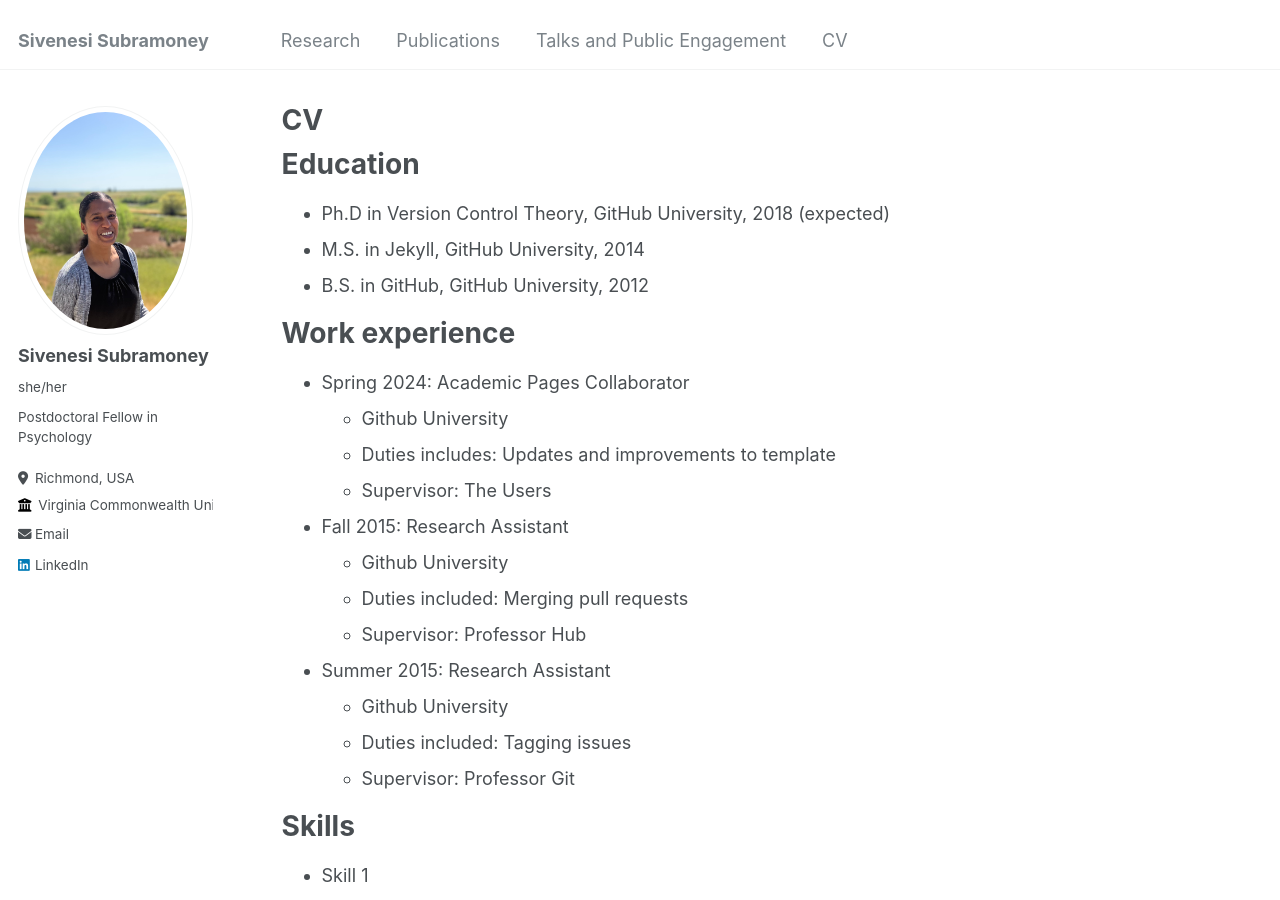
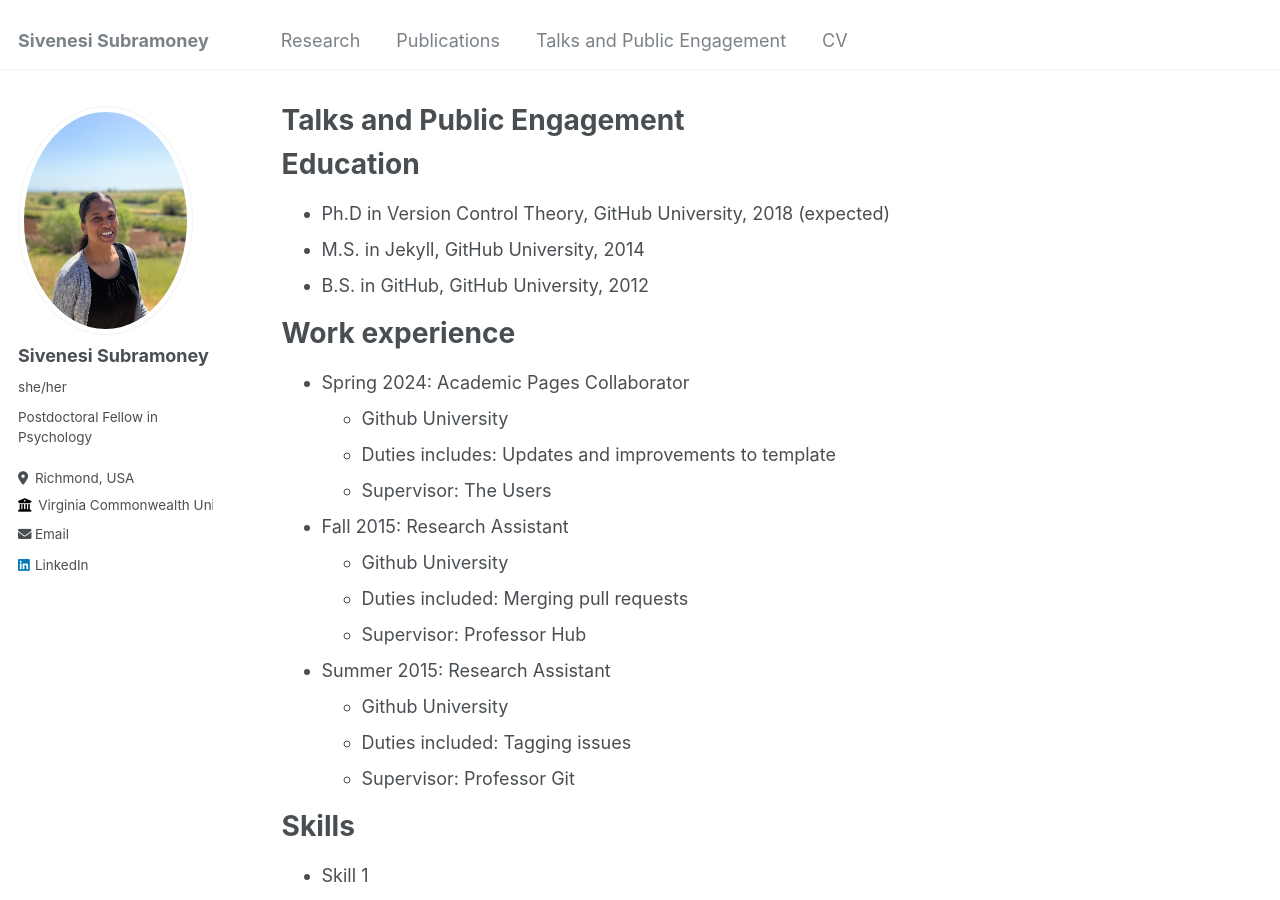
Before and after one commit to Sivenesi/Sivenesi.github.io, a Jekyll site: the page built from _pages/Talks.md, in a window 1280 px wide and 900 px high. Built offline with Jekyll 4.4.1, drawn with Linux system fonts in a browser that asks for light colours.

Commit message:
Update Talks.md

```diff
--- a/_pages/Talks.md
+++ b/_pages/Talks.md
@@ -1,13 +1,10 @@
 ---
 layout: archive
-title: "CV"
-permalink: /cv/
+title: "Talks and Public Engagement"
+permalink: /Talks/
 author_profile: true
-redirect_from:
-  - /resume
 ---
 
-{% include base_path %}
 
 Education
 ======
```
